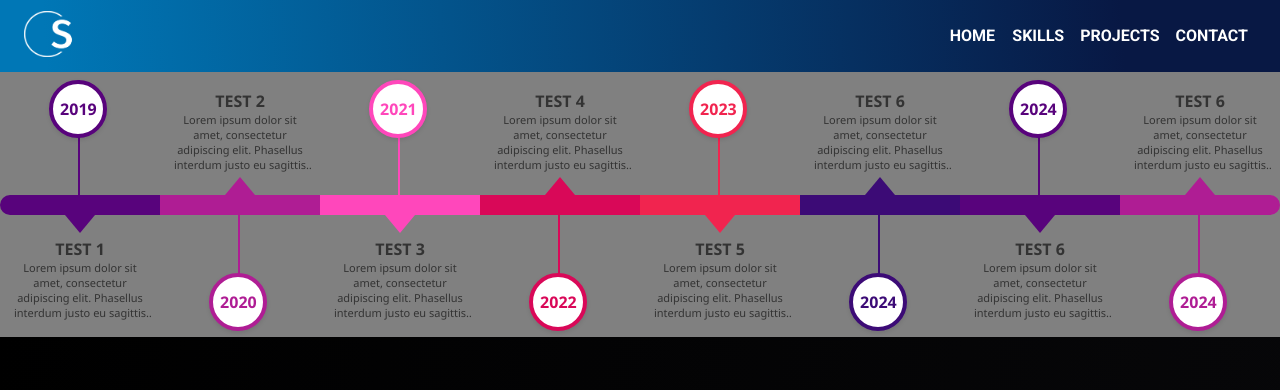
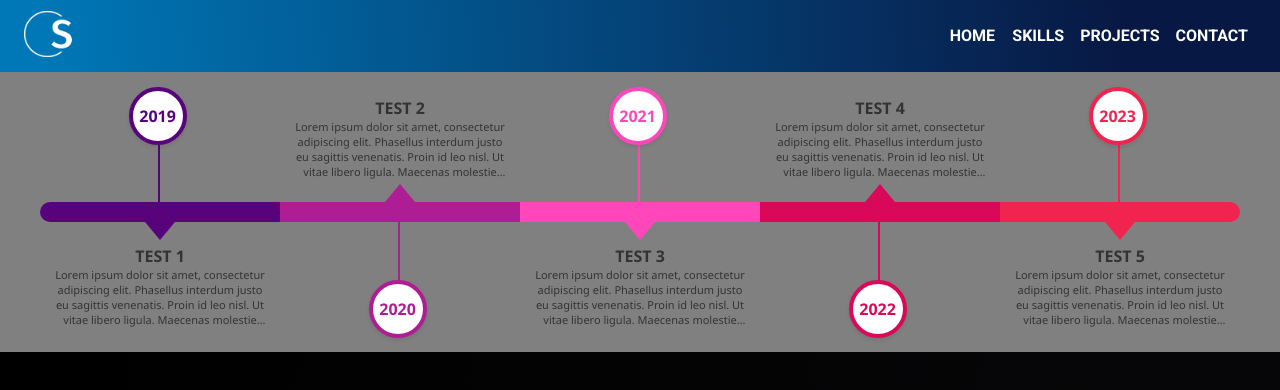
Before and after one commit to shanzei27/shanjei-react-page, a React (Create React App) app: page / in a window 1280 px wide. Shown: the top 390 px of the page. Built offline with nearby package versions, Linux system fonts and the light colour scheme.

Commit message:
fixed scroll-y issues

```diff
--- a/src/pages/Home.js
+++ b/src/pages/Home.js
@@ -49,20 +49,7 @@ const elements = [
     circle_text: "2023",
     desc: "Lorem ipsum dolor sit amet, consectetur adipiscing elit. Phasellus interdum justo eu sagittis venenatis. Proin id leo nisl. Ut vitae libero ligula. Maecenas molestie vestibulum purus et porttitor. Ut ultricies purus turpis, non venenatis tellus convallis sed. Sed commodo nibh pellentesque neque sodales scelerisque. Nunc consectetur consequat erat in semper. Cras lacinia auctor nunc. Nullam fringilla non lectus vel tristique. Aliquam erat volutpat.",
   },
-  {
-    name: "test 6",
-    circle_text: "2024",
-    desc: "Lorem ipsum dolor sit amet, consectetur adipiscing elit. Phasellus interdum justo eu sagittis venenatis. Proin id leo nisl. Ut vitae libero ligula. Maecenas molestie vestibulum purus et porttitor. Ut ultricies purus turpis, non venenatis tellus convallis sed. Sed commodo nibh pellentesque neque sodales scelerisque. Nunc consectetur consequat erat in semper. Cras lacinia auctor nunc. Nullam fringilla non lectus vel tristique. Aliquam erat volutpat.",
-  },
-  {
-    name: "test 6",
-    circle_text: "2024",
-    desc: "Lorem ipsum dolor sit amet, consectetur adipiscing elit. Phasellus interdum justo eu sagittis venenatis. Proin id leo nisl. Ut vitae libero ligula. Maecenas molestie vestibulum purus et porttitor. Ut ultricies purus turpis, non venenatis tellus convallis sed. Sed commodo nibh pellentesque neque sodales scelerisque. Nunc consectetur consequat erat in semper. Cras lacinia auctor nunc. Nullam fringilla non lectus vel tristique. Aliquam erat volutpat.",
-  },  {
-    name: "test 6",
-    circle_text: "2024",
-    desc: "Lorem ipsum dolor sit amet, consectetur adipiscing elit. Phasellus interdum justo eu sagittis venenatis. Proin id leo nisl. Ut vitae libero ligula. Maecenas molestie vestibulum purus et porttitor. Ut ultricies purus turpis, non venenatis tellus convallis sed. Sed commodo nibh pellentesque neque sodales scelerisque. Nunc consectetur consequat erat in semper. Cras lacinia auctor nunc. Nullam fringilla non lectus vel tristique. Aliquam erat volutpat.",
-  },
+
 
 ];
 const elementStyle = {
@@ -95,7 +82,7 @@ const Home = () => {
           <Timeline
             variant="standard" //standard (colored blocks), gradient
             elements={elements}
-            elementWidth={200}
+            overallWidth={"100%"}
             customStyle={elementStyle}
             blockColors={[]}
             //  theme={{ primary: "#3f51b5", secondary: "#c50079" }}
--- a/src/~test/Timeline.js
+++ b/src/~test/Timeline.js
@@ -1,9 +1,20 @@
 import "./timeline.css";
 import React, { useEffect, useState } from "react";
-import Element from "./components/Element";
+import ElementStandard from "./components/ElementStandard";
 import defaults from "./config/defaults";
 
-const Timeline = ({ elements, elementWidth, customStyle, blockColors }) => {
+//variant = if standard (with n number of sequential elements) or percentage (0-100% bar with elements relative to its assigned %), (default: standard)
+//elements = elements provided as array of objects (required)
+//elementWidth = width of the entire timeline (optional)
+//customStyle = custom stylint - targets individual elements inside the timeline, not the entire timeline (optional)
+//blockColors = colors for elements as array of hex code strings (optional)
+const Timeline = ({
+  variant,
+  elements,
+  overallWidth,
+  customStyle,
+  blockColors,
+}) => {
   const elLength = elements.length;
   const currentBlockColors =
     blockColors !== undefined && blockColors.length != 0
@@ -21,7 +32,7 @@ const Timeline = ({ elements, elementWidth, customStyle, blockColors }) => {
     let colorArr = [];
     let blockColorIndex = 0;
     while (colorArr.length < elLength) {
-      if (blockColorIndex < currentBlockColors.length-1) {
+      if (blockColorIndex < currentBlockColors.length - 1) {
         blockColorIndex += 1;
       } else {
         blockColorIndex = 0;
@@ -35,12 +46,13 @@ const Timeline = ({ elements, elementWidth, customStyle, blockColors }) => {
     <div
       className="main"
       style={{
-        width: elLength * (elementWidth !== undefined ? elementWidth : 240),
+        width: elLength * (overallWidth !== undefined ? overallWidth : 240),
       }}
     >
+      {(variant === "standard" || variant === "") && (
         <div className="innerContainer">
           {elements.map((el, index) => (
-          <Element
+            <ElementStandard
               id={index}
               total={elLength}
               element={el}
@@ -49,6 +61,7 @@ const Timeline = ({ elements, elementWidth, customStyle, blockColors }) => {
             />
           ))}
         </div>
+      )}
     </div>
   );
 };
--- a/src/~test/timeline.css
+++ b/src/~test/timeline.css
@@ -3,33 +3,40 @@
   font-family: "Segoe UI", Tahoma, Geneva, Verdana, sans-serif;
   color: #fff;
   position: relative;
-  height: 265px;
-  width: 100%;
+  height: 280px;
+  max-width: 99vw;
   display: flex;
   align-items: center;
-  justify-content: center;
-  overflow-x:auto;
+  overflow-x: auto;
   overflow-y: hidden;
+}
+
+.container {
+  height: 100%;
+  max-width: 60%;
 }
 
 .innerContainer {
   height: 20px;
   display: flex;
   align-items: center;
-  justify-content: center;
   width: 100%;
 }
 
 /* Element styles */
 .element {
   position: relative;
+  min-width: 240px;
   width: 240px;
   height: inherit;
   display: flex;
   align-items: center;
+  align-self: center;
   justify-content: center;
   background-color: purple;
   padding: 10x 10px;
+  flex-shrink: 0;
+  /* right: -200px; */
 }
 
 /* circle of each element */
```
Also changed, not shown: src/~test/components/ElementStandard.js (renamed from src/~test/components/Element.js, +3 -4 lines), src/~test/components/ElementTwo.js (added, +9 -0 lines). Lines whose indentation alone changed are shown as unchanged.
